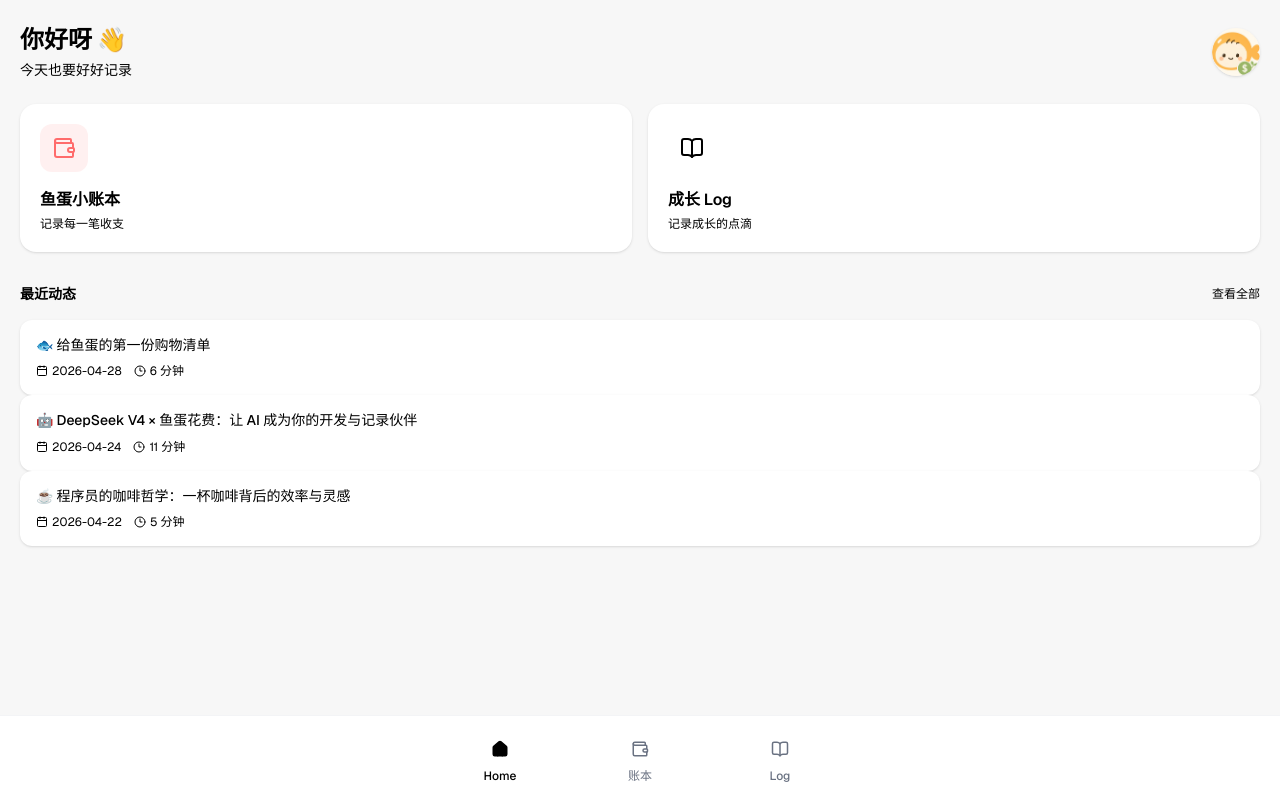
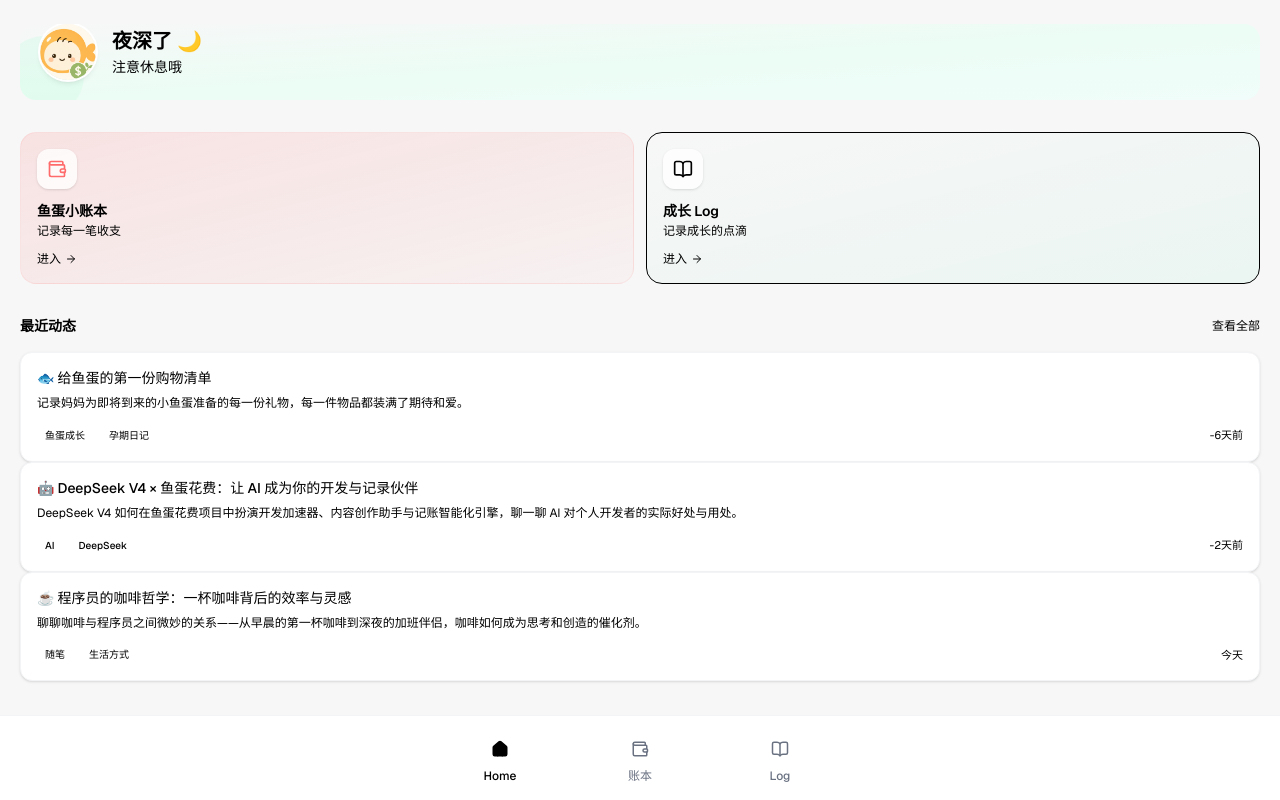
Before and after one commit to Chenming00/Yudan-log, a Next.js app: page / in a window 1280 px wide. Built offline with nearby package versions, Linux system fonts and the light colour scheme; no server answers.

Commit message:
feat: enhance HomePage with greeting and relative time functions, update UI components

```diff
--- a/app/page.tsx
+++ b/app/page.tsx
@@ -1,7 +1,31 @@
 import Link from 'next/link';
 import Image from 'next/image';
-import { BookOpen, Wallet, Calendar, Clock3, Plus } from 'lucide-react';
+import { BookOpen, Wallet, ArrowRight } from 'lucide-react';
 import { getAllPosts } from '@/lib/blog';
+
+function getGreeting() {
+  const hour = new Date().getHours();
+  if (hour < 6) return { text: '夜深了', emoji: '🌙', sub: '注意休息哦' };
+  if (hour < 11) return { text: '早安', emoji: '☀️', sub: '新的一天，元气满满' };
+  if (hour < 14) return { text: '午安', emoji: '🌤', sub: '吃好午饭，小憩一下' };
+  if (hour < 18) return { text: '下午好', emoji: '☕', sub: '来杯咖啡提提神' };
+  if (hour < 22) return { text: '晚上好', emoji: '🌆', sub: '放松心情，享受夜晚' };
+  return { text: '夜深了', emoji: '🌙', sub: '早点休息，晚安好梦' };
+}
+
+function getRelativeTime(dateStr: string): string {
+  const now = new Date();
+  const date = new Date(dateStr);
+  const diffMs = now.getTime() - date.getTime();
+  const diffDays = Math.floor(diffMs / (1000 * 60 * 60 * 24));
+
+  if (diffDays === 0) return '今天';
+  if (diffDays === 1) return '昨天';
+  if (diffDays < 7) return `${diffDays}天前`;
+  if (diffDays < 30) return `${Math.floor(diffDays / 7)}周前`;
+  if (diffDays < 365) return `${Math.floor(diffDays / 30)}个月前`;
+  return `${Math.floor(diffDays / 365)}年前`;
+}
 
 const modules = [
   {
@@ -10,7 +34,8 @@ const modules = [
     href: '/ledger',
     icon: Wallet,
     color: 'text-[#FF6B6B]',
-    bgColor: 'bg-[#FF6B6B]/10',
+    bgGradient: 'bg-gradient-to-br from-[#FF6B6B]/15 to-[#FF8E8E]/5',
+    borderColor: 'border-[#FF6B6B]/10',
   },
   {
     title: '成长 Log',
@@ -18,45 +43,61 @@ const modules = [
     href: '/blog',
     icon: BookOpen,
     color: 'text-primary',
-    bgColor: 'bg-primary/10',
+    bgGradient: 'bg-gradient-to-br from-primary/15 to-emerald-400/5',
+    borderColor: 'border-primary/10',
   },
 ];
 
 export default async function HomePage() {
   const posts = getAllPosts().slice(0, 3);
+  const greeting = getGreeting();
 
   return (
     <main className="min-h-screen px-5 py-6 pb-[calc(env(safe-area-inset-bottom)+100px)]">
-      {/* Header */}
-      <div className="flex items-center justify-between pt-safe pb-6">
-        <div>
-          <h1 className="text-2xl font-bold text-foreground">你好呀 👋</h1>
-          <p className="text-sm text-muted-foreground mt-1">今天也要好好记录</p>
-        </div>
-        <div className="relative">
+      {/* Hero Banner */}
+      <div className="relative rounded-2xl bg-gradient-to-br from-primary/10 via-emerald-50 to-teal-50 p-5 mb-8 overflow-hidden pt-safe">
+        {/* Decorative circles */}
+        <div className="absolute -top-8 -right-8 w-32 h-32 rounded-full bg-primary/5" />
+        <div className="absolute -bottom-4 -left-4 w-20 h-20 rounded-full bg-emerald-100/40" />
+
+        <div className="relative flex items-center gap-4">
+          <div className="relative shrink-0">
             <Image
               src="/apple-home-logo.png"
               alt="头像"
-            width={48}
-            height={48}
-            sizes="48px"
-            className="h-12 w-12 rounded-full object-cover shadow-sm"
+              width={56}
+              height={56}
+              sizes="56px"
+              className="h-14 w-14 rounded-full object-cover shadow-md ring-2 ring-white"
               priority
             />
+          </div>
+          <div>
+            <h1 className="text-xl font-bold text-foreground">
+              {greeting.text} {greeting.emoji}
+            </h1>
+            <p className="text-sm text-muted-foreground mt-0.5">{greeting.sub}</p>
+          </div>
         </div>
       </div>
 
       {/* Quick Actions */}
-      <div className="grid grid-cols-2 gap-4 mb-8">
+      <div className="grid grid-cols-2 gap-3 mb-8">
         {modules.map((mod) => (
           <Link key={mod.href} href={mod.href}>
-            <div className="rounded-2xl bg-white shadow-sm p-5 flex flex-col gap-4 transition-all hover:shadow-md active:scale-[0.98] cursor-pointer">
-              <div className={`w-12 h-12 rounded-xl ${mod.bgColor} flex items-center justify-center`}>
-                <mod.icon className={`h-6 w-6 ${mod.color}`} />
+            <div
+              className={`group rounded-2xl border ${mod.borderColor} ${mod.bgGradient} p-4 flex flex-col gap-3 transition-all hover:shadow-md active:scale-[0.98] cursor-pointer`}
+            >
+              <div className="w-10 h-10 rounded-xl bg-white/80 shadow-sm flex items-center justify-center">
+                <mod.icon className={`h-5 w-5 ${mod.color}`} />
               </div>
               <div>
-                <h2 className="font-semibold text-foreground">{mod.title}</h2>
-                <p className="text-xs text-muted-foreground mt-1">{mod.description}</p>
+                <h2 className="font-semibold text-sm text-foreground">{mod.title}</h2>
+                <p className="text-xs text-muted-foreground mt-0.5">{mod.description}</p>
+              </div>
+              <div className="flex items-center gap-1 text-xs text-muted-foreground group-hover:text-foreground transition-colors">
+                <span>进入</span>
+                <ArrowRight className="h-3 w-3 transition-transform group-hover:translate-x-0.5" />
               </div>
             </div>
           </Link>
@@ -64,7 +105,6 @@ export default async function HomePage() {
       </div>
 
       {/* Recent Posts */}
-      {posts.length > 0 && (
       <div className="space-y-4">
         <div className="flex items-center justify-between">
           <h2 className="text-sm font-semibold text-foreground">最近动态</h2>
@@ -72,29 +112,58 @@ export default async function HomePage() {
             查看全部
           </Link>
         </div>
+
+        {posts.length > 0 ? (
           <div className="space-y-3">
             {posts.map((post) => (
               <Link key={post.slug} href={`/blog/${post.slug}`}>
-                <article className="rounded-xl bg-white shadow-sm p-4 transition-all hover:bg-accent active:bg-accent/80 cursor-pointer">
+                <article className="rounded-xl bg-white shadow-sm border border-gray-100 p-4 transition-all hover:shadow-md active:scale-[0.99] cursor-pointer">
                   <h3 className="font-medium text-sm text-foreground leading-snug">
                     {post.title}
                   </h3>
-                  <div className="mt-2 flex items-center gap-3 text-xs text-muted-foreground">
-                    <div className="flex items-center gap-1">
-                      <Calendar className="h-3 w-3" />
-                      <span>{post.date}</span>
+                  {post.summary && (
+                    <p className="text-xs text-muted-foreground mt-1.5 line-clamp-2 leading-relaxed">
+                      {post.summary}
+                    </p>
+                  )}
+                  <div className="mt-3 flex items-center justify-between">
+                    <div className="flex items-center gap-2 flex-wrap">
+                      {post.tags.slice(0, 2).map((tag) => (
+                        <span
+                          key={tag}
+                          className="inline-block px-2 py-0.5 text-[10px] font-medium rounded-full bg-primary/10 text-primary"
+                        >
+                          {tag}
+                        </span>
+                      ))}
                     </div>
-                    <div className="flex items-center gap-1">
-                      <Clock3 className="h-3 w-3" />
-                      <span>{post.readingTime} 分钟</span>
-                    </div>
+                    <span className="text-[11px] text-muted-foreground shrink-0">
+                      {getRelativeTime(post.date)}
+                    </span>
                   </div>
                 </article>
               </Link>
             ))}
           </div>
+        ) : (
+          /* Empty State */
+          <div className="rounded-xl bg-white border border-dashed border-gray-200 p-8 text-center">
+            <div className="w-12 h-12 rounded-full bg-primary/10 mx-auto flex items-center justify-center mb-3">
+              <BookOpen className="h-5 w-5 text-primary" />
+            </div>
+            <p className="text-sm font-medium text-foreground">还没有动态</p>
+            <p className="text-xs text-muted-foreground mt-1">
+              去写第一篇成长日志吧 ✍️
+            </p>
+            <Link
+              href="/blog"
+              className="inline-block mt-4 px-4 py-2 text-xs font-medium rounded-full bg-primary text-white hover:bg-primary/90 transition-colors"
+            >
+              去写日志
+            </Link>
           </div>
         )}
+      </div>
     </main>
   );
 }
```
Lines whose indentation alone changed are shown as unchanged.
